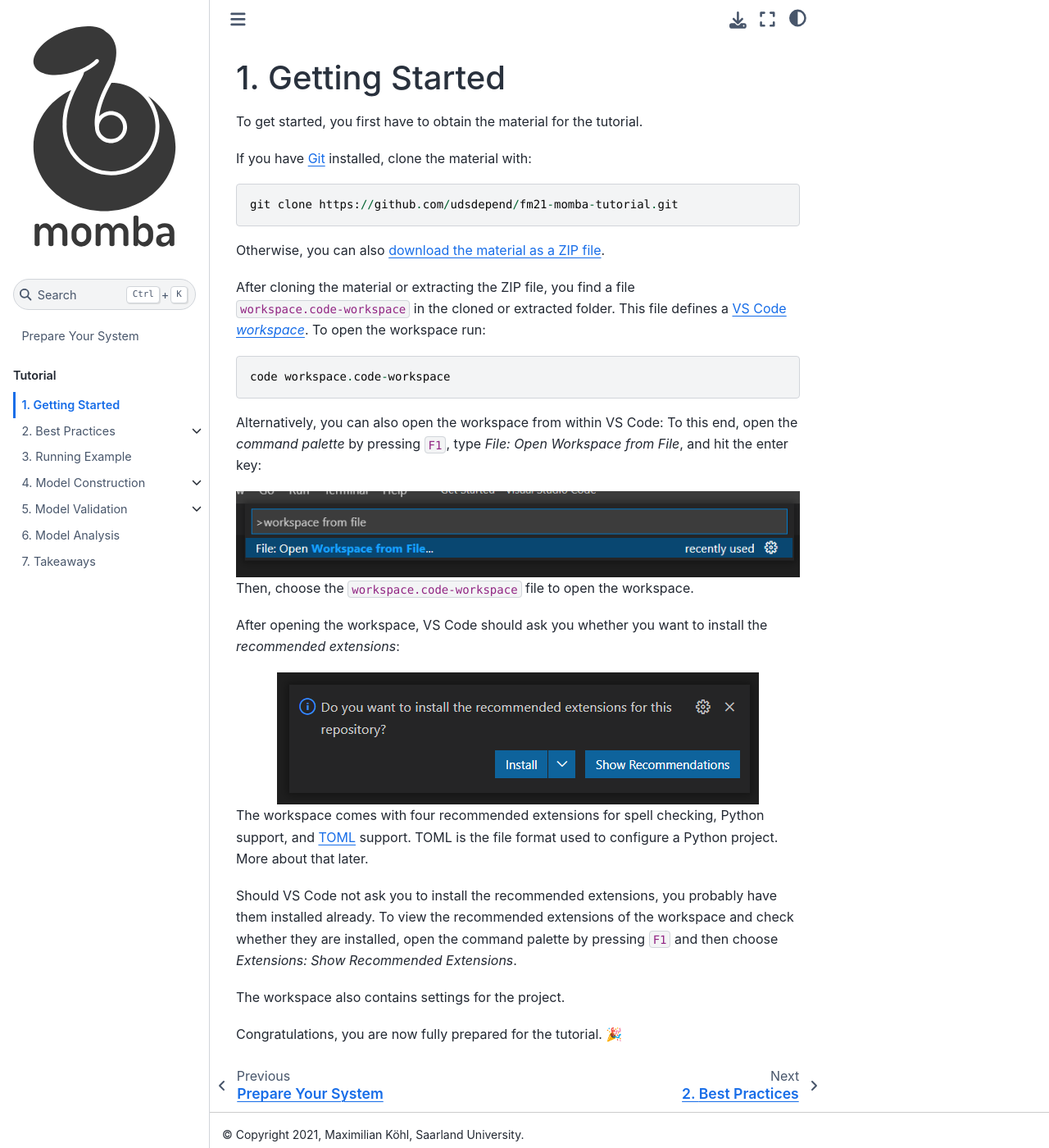
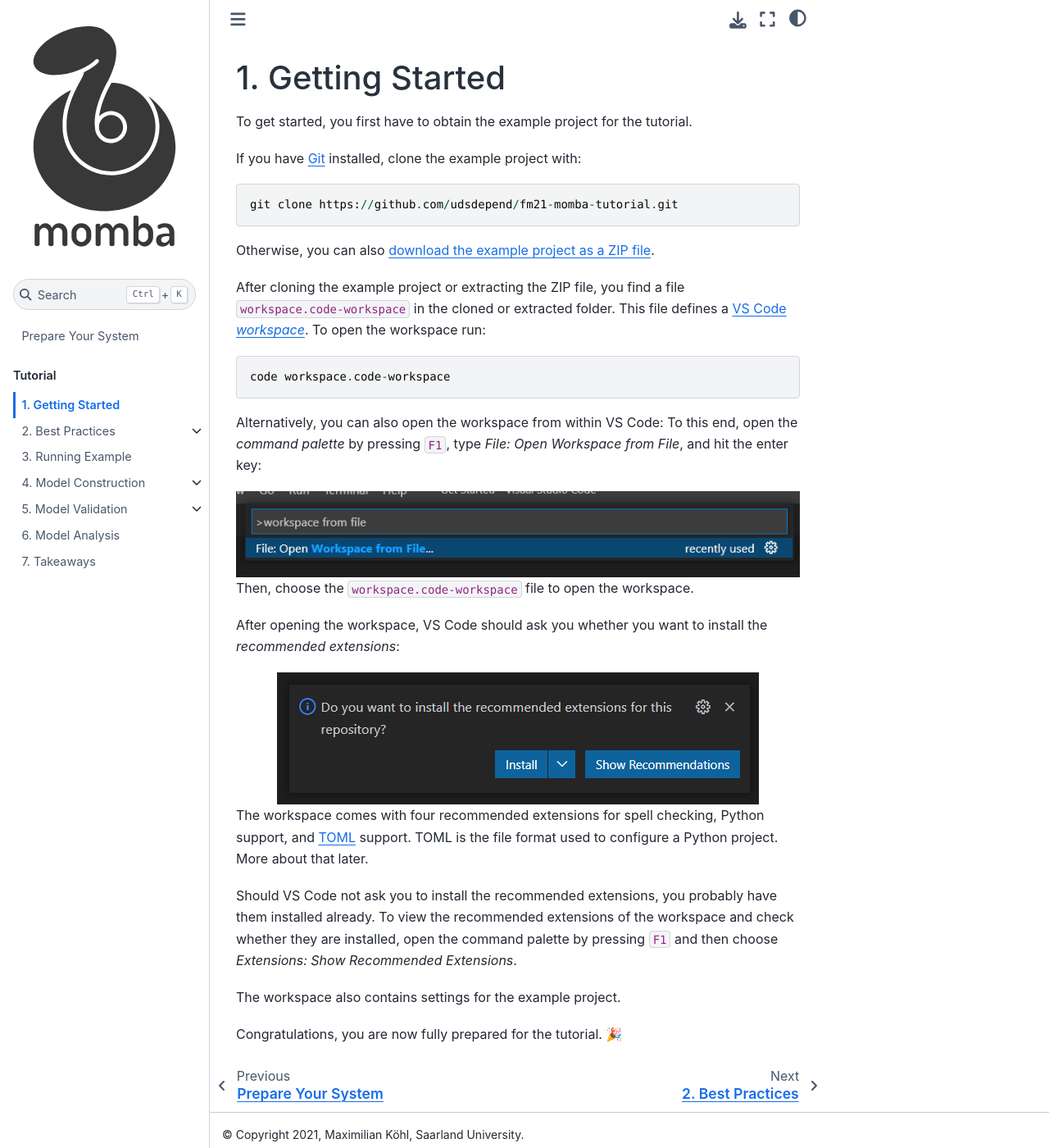
Before and after one commit to udsdepend/fm21-momba-tutorial, a Jupyter Book: the page built from book/tutorial/getting-started.md, in a window 1280 px wide and 1400 px high. Shown: the whole window at 82% size. Built offline with Jupyter Book 1.0.4 settings and Sphinx 7.4.7 and the Sphinx Book theme 1.1.4, drawn with Linux system fonts in a browser that asks for light colours.

Commit message:
minor changes

````diff
--- a/book/tutorial/getting-started.md
+++ b/book/tutorial/getting-started.md
@@ -1,14 +1,14 @@
 # Getting Started
 
-To get started, you first have to obtain the material for the tutorial.
+To get started, you first have to obtain the example project for the tutorial.
 
-If you have [Git](https://git-scm.com) installed, clone the material with:
+If you have [Git](https://git-scm.com) installed, clone the example project with:
 ```
 git clone https://github.com/udsdepend/fm21-momba-tutorial.git
 ```
-Otherwise, you can also [download the material as a ZIP file](https://github.com/udsdepend/fm21-momba-tutorial/archive/refs/heads/master.zip).
+Otherwise, you can also [download the example project as a ZIP file](https://github.com/udsdepend/fm21-momba-tutorial/archive/refs/heads/master.zip).
 
-After cloning the material or extracting the ZIP file, you find a file `workspace.code-workspace` in the cloned or extracted folder.
+After cloning the example project or extracting the ZIP file, you find a file `workspace.code-workspace` in the cloned or extracted folder.
 This file defines a [VS Code *workspace*](https://code.visualstudio.com/docs/editor/workspaces).
 To open the workspace run:
 ```
@@ -37,6 +37,6 @@ More about that later.
 Should VS Code not ask you to install the recommended extensions, you probably have them installed already.
 To view the recommended extensions of the workspace and check whether they are installed, open the command palette by pressing `F1` and then choose *Extensions: Show Recommended Extensions*.
 
-The workspace also contains settings for the project.
+The workspace also contains settings for the example project.
 
 Congratulations, you are now fully prepared for the tutorial. 🎉
````
